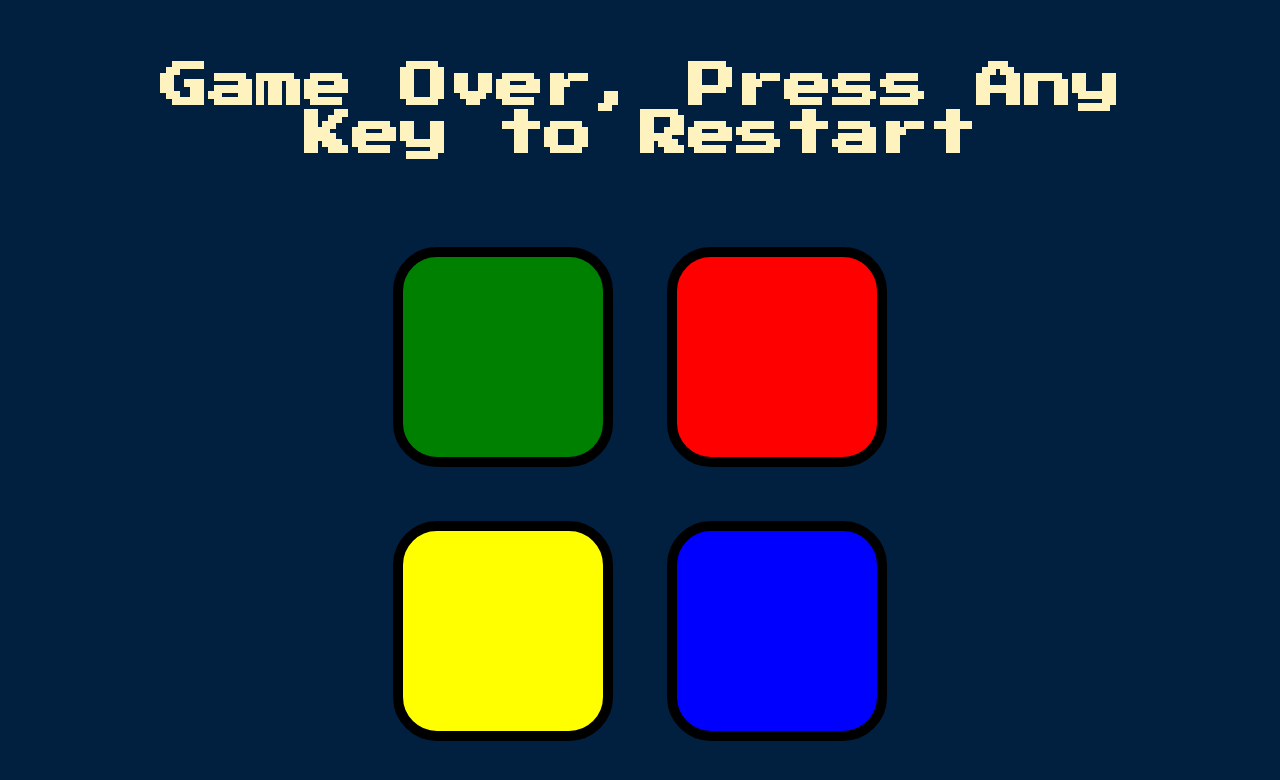
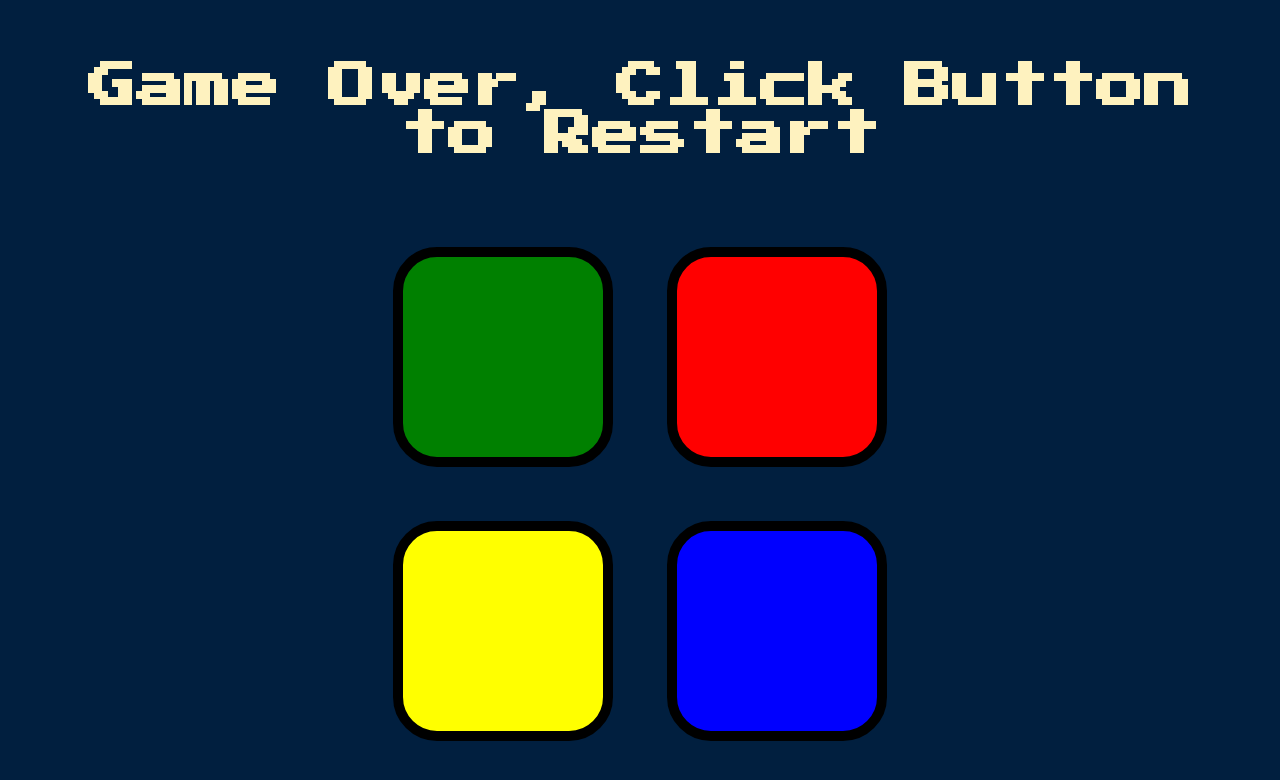
Before and after one commit to Johan4267/simonsays, a plain HTML site: page index.html in a window 1280 px wide. Both pictures are taken after a click on the element 503 px from the left and 309 px from the top of the page. Drawn offline with nearby package versions, Linux system fonts and the light colour scheme.

Commit message:
Add files via upload

```diff
--- a/game.js
+++ b/game.js
@@ -5,13 +5,13 @@ var userClickedPattern = [];
 var level = 0;
 var started=false;
 
-$(document).on("keydown", function(){
+$(document).keypress(function(){
 
-  if(started === false){
+  if(!started){
     $("h1").text("Level " + level);
+    nextSeq();
     started = true;
   }
-  nextSeq();
 });
 
 $(".btn").on("click", function(){
@@ -36,7 +36,8 @@ function nextSeq(){
   gamePattern.push(randomColor);
 
 
-  $("#" + randomColor).fadeOut(100).fadeIn(100);
+  $("#" + randomColor).fadeIn(100).fadeOut(100).fadeIn(100);
+  playSound(randomColor);
 }
 
 function checkAnswer(currentLevel){
@@ -49,21 +50,22 @@ function checkAnswer(currentLevel){
   }
 
   else{
-    var wrong = new Audio("sounds/wrong.mp3");
-    wrong.play();
+    playSound("wrong");
     $("body").addClass("game-over");
+    $("h1").text("Game Over, Click Button to Restart");
+
     setTimeout(function(){
       $("body").removeClass("game-over");
-    }, 2000);
-    $("h1").text("Game Over, Press Any Key to Restart");
+    }, 200);
+
     startOver();
   }
 }
 
 function startOver(){
   level = 0;
-  gamePattern = 0;
-  started = 0;
+  gamePattern = [];
+  started = false;
 
 }
 
@@ -73,8 +75,8 @@ function playSound(name){
 }
 
 function animatePress(currentColor){
-  $("." +  currentColor).addClass("pressed");
+  $("#" +  currentColor).addClass("pressed");
   setTimeout(function() {
-    $("." +  currentColor).removeClass("pressed");
+    $("#" +  currentColor).removeClass("pressed");
   }, 100);
 }
--- a/index.html
+++ b/index.html
@@ -9,7 +9,7 @@
 </head>
 
 <body>
-  <h1 id="level-title">Press A Key to Start</h1>
+  <h1 id="level-title">Press Key to Start</h1>
   <div class="container">
     <div class="row">
 
```
